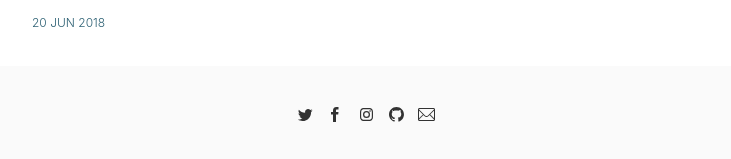
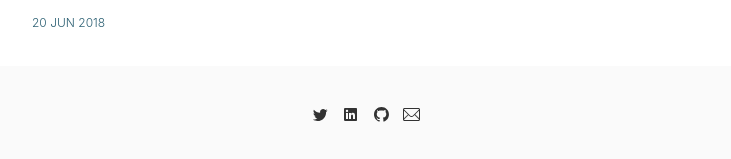
Before and after one commit to thanhnamit/thanhnamit.github.io, a Jekyll site: the page built from index.html, in a window 1280 px wide. Shown: the part 768-927 px from the top of the page, without its empty margins (274-1005 px from the left). Built offline with Jekyll 4.4.1, drawn with Linux system fonts in a browser that asks for light colours; the list of posts is cut into pages by our own code.

Commit message:
Update social

```diff
--- a/_config.yml
+++ b/_config.yml
@@ -11,10 +11,9 @@ email:       'thanhnam.it@gmail.com'
 description: 'Minimalist'
 baseurl:     '' # The subpath of your site, e.g. /blog
 url:         'https://thenextapps.com/' # The base hostname & protocol for your site
-twitter:     ''
-github:      ''
-instagram:   ''
-facebook:    ''
+twitter:     'https://twitter.com/thanhnam_it'
+github:      'https://github.com/thanhnamit/'
+linkedin:    'https://linkedin.com/in/namnt/'
 
 markdown:  kramdown
 permalink: pretty
--- a/_includes/footer.html
+++ b/_includes/footer.html
@@ -9,13 +9,8 @@
           </a>
         </li>
         <li class='c-social-nav__item'>
-          <a href='{{ site.facebook }}' target='_blank'>
-            <span class='c-social-nav__icon' data-icon='ei-sc-facebook' data-size='s'></span>
-          </a>
-        </li>
-        <li class='c-social-nav__item'>
-          <a href='{{ site.instagram }}' target='_blank'>
-            <span class='c-social-nav__icon' data-icon='ei-sc-instagram' data-size='s'></span>
+          <a href='{{ site.linkedin }}' target='_blank'>
+            <span class='c-social-nav__icon' data-icon='ei-sc-linkedin' data-size='s'></span>
           </a>
         </li>
         <li class='c-social-nav__item'>
```
